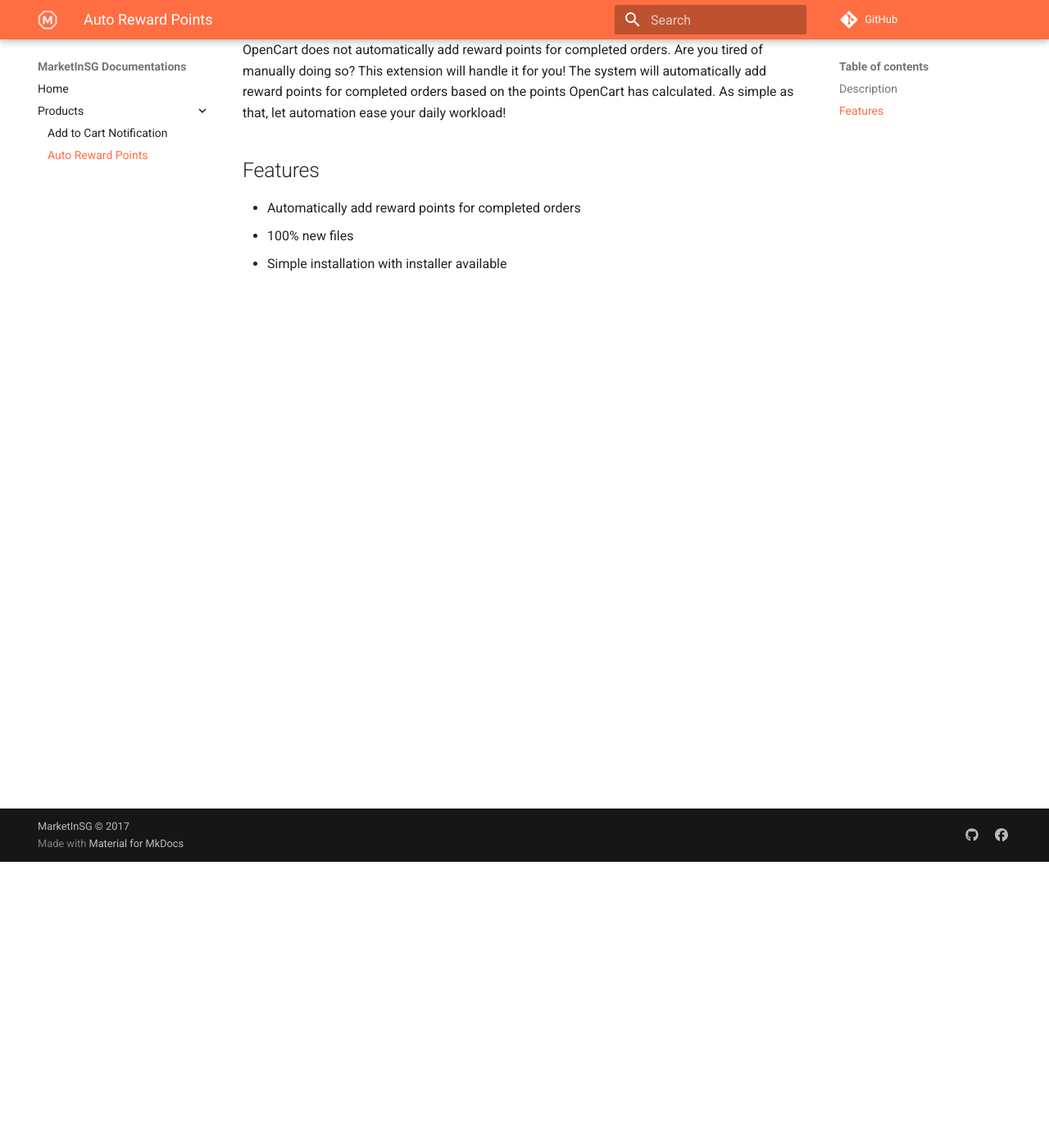
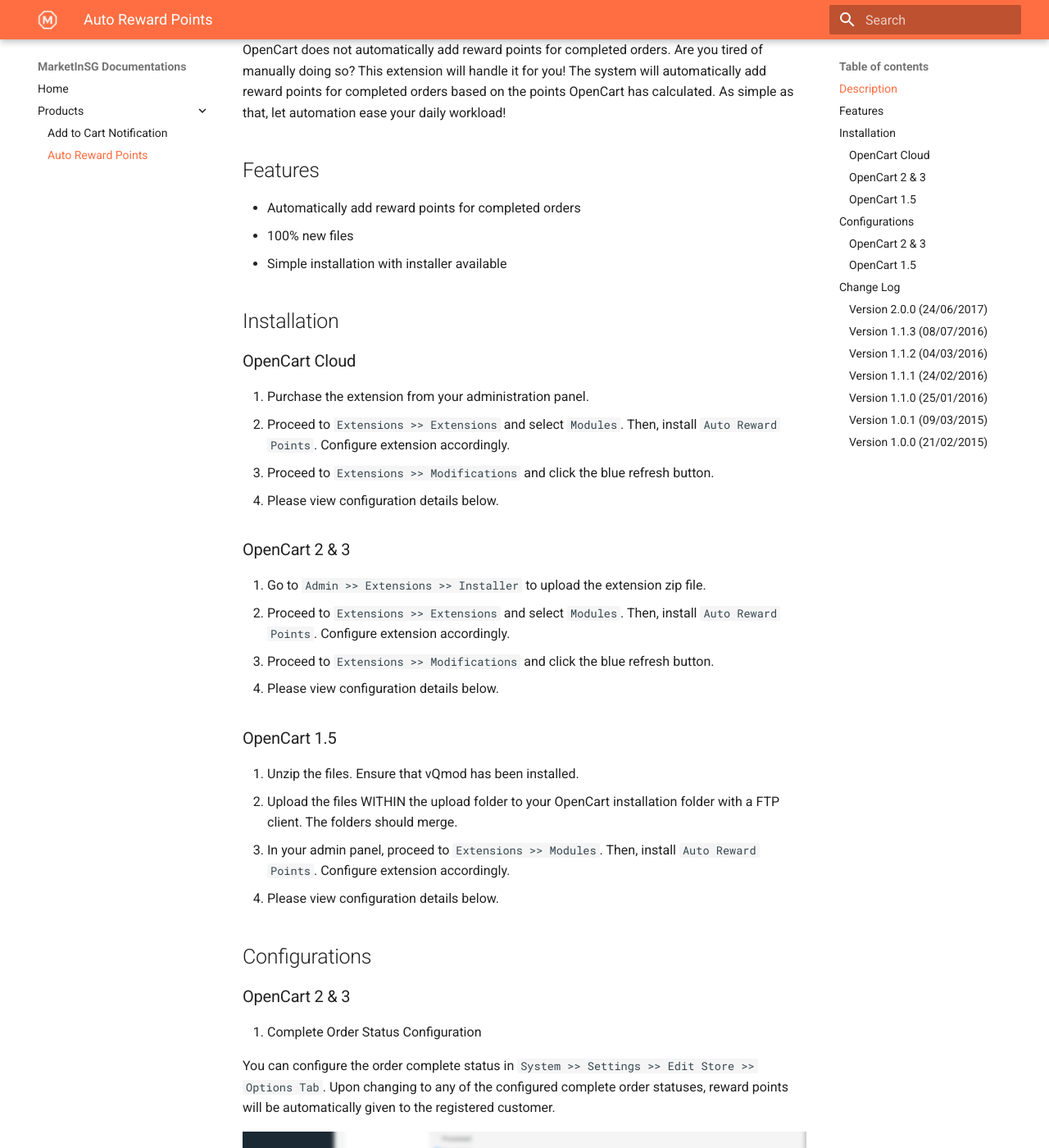
Before and after one commit to Equotix/opencart-docs, an MkDocs documentation site: the page built from docs/auto_reward_points.md, in a window 1280 px wide and 1400 px high, scrolled down 349 px. Shown: the whole window at 82% size. Built offline with MkDocs 1.6.1 and Material for MkDocs 9.7.7, drawn with Linux system fonts in a browser that asks for light colours; comment, search, counter and statistics services are not loaded; old or Windows-style settings are respelled for this version of MkDocs; some of the changed text lies outside the part shown.

Commit message:
auto reward points done

```diff
--- a/docs/auto_reward_points.md
+++ b/docs/auto_reward_points.md
@@ -18,3 +18,67 @@
 * Automatically add reward points for completed orders
 * 100% new files
 * Simple installation with installer available
+
+## Installation
+
+### OpenCart Cloud
+
+1. Purchase the extension from your administration panel.
+2. Proceed to `Extensions >> Extensions` and select `Modules`. Then, install `Auto Reward Points`. Configure extension accordingly.
+3. Proceed to `Extensions >> Modifications` and click the blue refresh button.
+4. Please view configuration details below.
+
+### OpenCart 2 & 3
+
+1. Go to `Admin >> Extensions >> Installer` to upload the extension zip file.
+2. Proceed to `Extensions >> Extensions` and select `Modules`. Then, install `Auto Reward Points`. Configure extension accordingly.
+3. Proceed to `Extensions >> Modifications` and click the blue refresh button.
+4. Please view configuration details below.
+
+### OpenCart 1.5
+
+1. Unzip the files. Ensure that vQmod has been installed.
+2. Upload the files WITHIN the upload folder to your OpenCart installation folder with a FTP client. The folders should merge.
+3. In your admin panel, proceed to `Extensions >> Modules`. Then, install `Auto Reward Points`. Configure extension accordingly.
+4. Please view configuration details below.
+
+## Configurations
+
+### OpenCart 2 & 3
+
+1. Complete Order Status Configuration
+
+You can configure the order complete status in `System >> Settings >> Edit Store >> Options Tab`. Upon changing to any of the configured complete order statuses, reward points will be automatically given to the registered customer.
+
+![Screenshot](images/auto_reward_points/image-1.png)
+
+### OpenCart 1.5
+
+1. Complete Order Status Configuration
+
+You can configure the order complete status in `System >> Settings >> Edit Store >> Options Tab`. Upon changing to the configured complete order status, reward points will be automatically given to the registered customer.
+
+![Screenshot](images/auto_reward_points/image-2.png)
+
+## Change Log
+
+###Version 2.0.0 (24/06/2017)
+* Fixed compatibility with OpenCart 3.0.0.0
+
+###Version 1.1.3 (08/07/2016)
+* Fixed compatibility with OpenCart 2.3.0.0
+
+###Version 1.1.2 (04/03/2016)
+* Improved code quality
+
+###Version 1.1.1 (24/02/2016)
+* Fixed issue with installation
+
+###Version 1.1.0 (25/01/2016)
+* Improved installation method
+
+###Version 1.0.1 (09/03/2015)
+* Fixed points being added to guest
+
+###Version 1.0.0 (21/02/2015)
+* Extension created
--- a/mkdocs.yml
+++ b/mkdocs.yml
@@ -6,7 +6,6 @@
 site_name: MarketInSG Documentations
 site_description: MarketInSG product documentations - OpenCart extensions Singapore.
 copyright: MarketInSG &copy; 2017
-repo_url: https://github.com/Equotix/opencart-docs
 remote_branch: gh-pages
 theme: material
 site_favicon: 'images/favicon.png'
```
Also changed, not shown: docs/images/auto_reward_points/image-1.png (added), docs/images/auto_reward_points/image-2.png (added).
